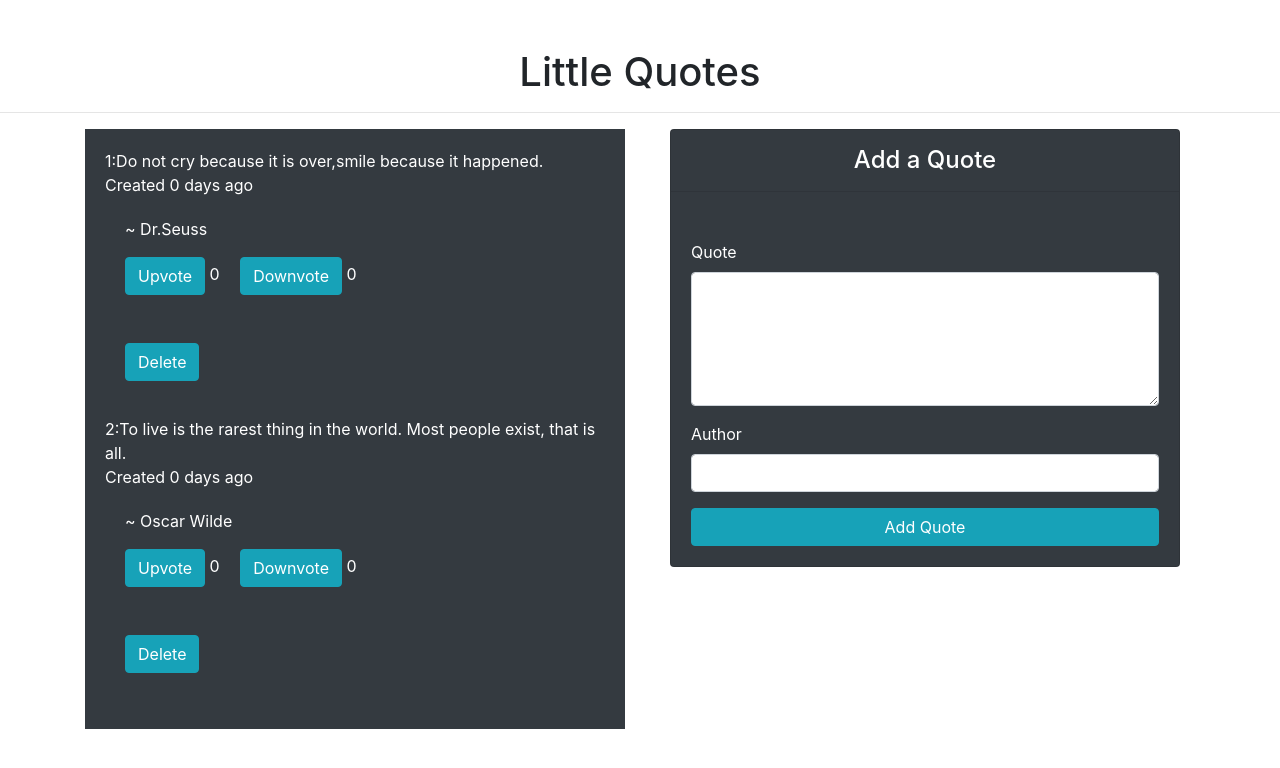
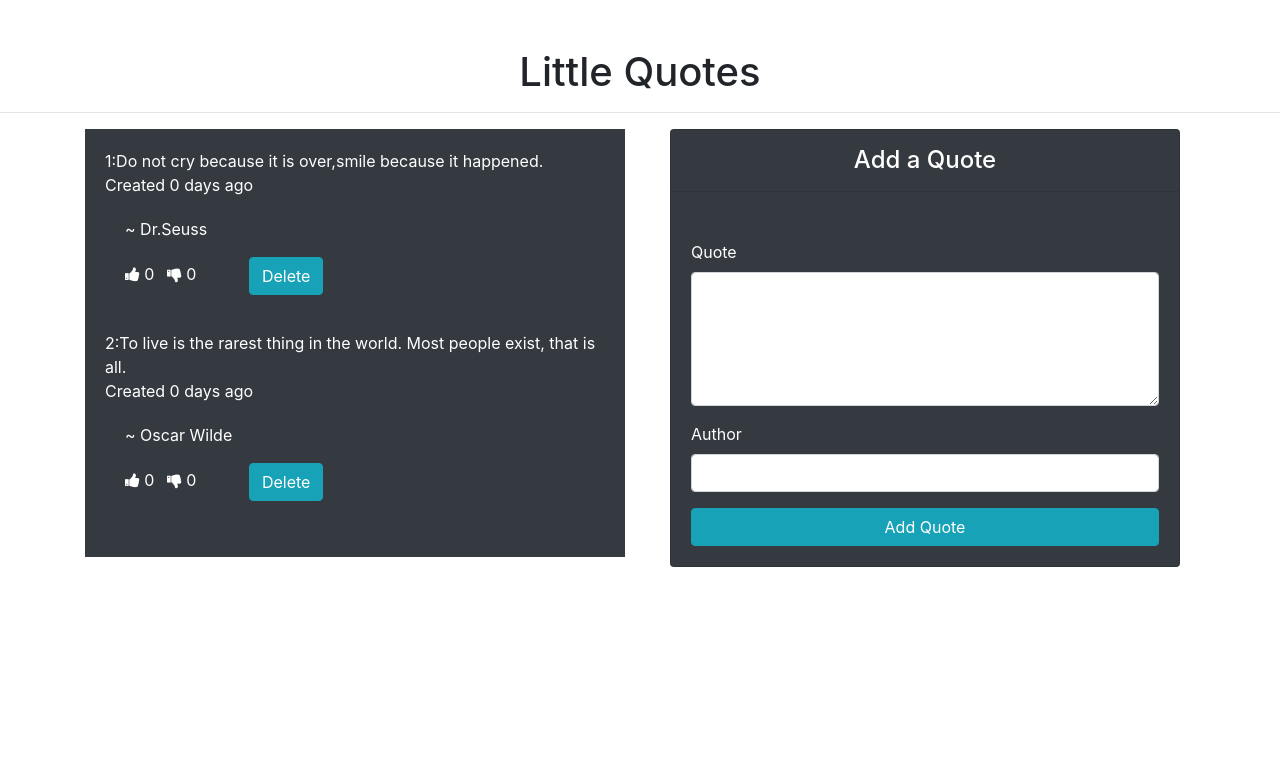
Before and after one commit to IreneMercy/Quotes, an Angular app: page / in a window 1280 px wide. Shown: the top 768 px of the page. Built offline with nearby package versions, Linux system fonts and the light colour scheme.

Commit message:
add vote icons

```diff
--- a/src/app/quotes-details/quotes-details.component.html
+++ b/src/app/quotes-details/quotes-details.component.html
@@ -2,6 +2,7 @@
 <html lang="en" dir="ltr">
   <head>
     <meta charset="utf-8">
+    <link href="https://stackpath.bootstrapcdn.com/font-awesome/4.7.0/css/font-awesome.min.css" rel="stylesheet" integrity="sha384-wvfXpqpZZVQGK6TAh5PVlGOfQNHSoD2xbE+QkPxCAFlNEevoEH3Sl0sibVcOQVnN" crossorigin="anonymous">
     <link rel="stylesheet" href="https://stackpath.bootstrapcdn.com/bootstrap/4.3.1/css/bootstrap.min.css" integrity="sha384-ggOyR0iXCbMQv3Xipma34MD+dH/1fQ784/j6cY/iJTQUOhcWr7x9JvoRxT2MZw1T" crossorigin="anonymous">
   </head>
   <body>
@@ -9,12 +10,12 @@
       <p>
         ~ {{quotes.author}}
       </p>
-      <button (click)="upVote()" class="btn btn-info" type="button" name="button">Upvote</button>
+      <span (click)="upVote()" class="fa fa-thumbs-up"></span>
       {{numberOfLikes}}
-      <button (click)="downVote()"class="btn btn-info ml-3" type="button" name="button">Downvote</button>
+          <i (click)="downVote()"class="fa fa-thumbs-down ml-2"></i>
       {{numberOfDislike}}
-      <br>
-      <button (click)='completeQuote(true)' type="button" class="btn btn-info  mt-5">Delete</button>
+      <!-- <br> -->
+      <button (click)='completeQuote(true)' type="button" class="btn btn-info ml-5">Delete</button>
 
     </div>
   </body>
```
